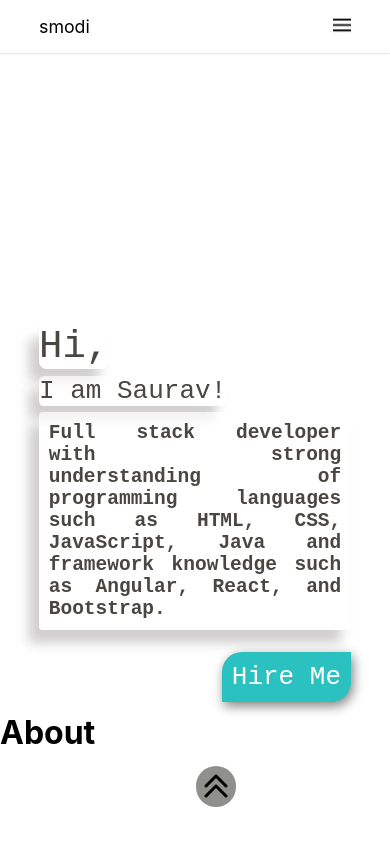
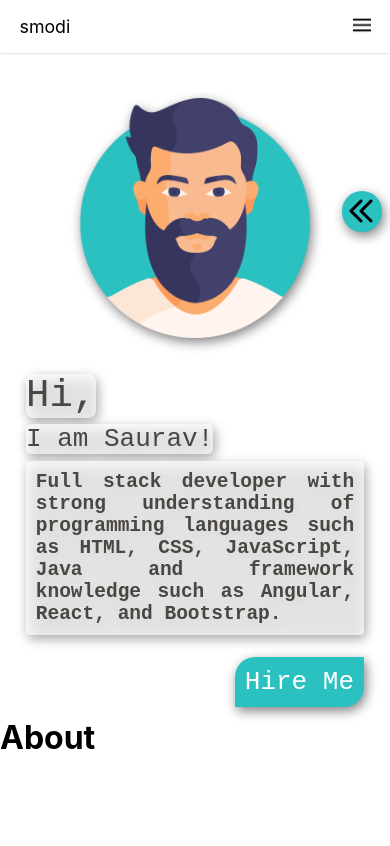
Before and after one commit to sauravmodi03/ReactPortfolio, a React (Create React App) app: page / in a window 390 px wide. Shown: the top 846 px of the page. Built offline with nearby package versions, Linux system fonts and the light colour scheme.

Commit message:
Updating css for responsive devices

```diff
--- a/src/App.scss
+++ b/src/App.scss
@@ -1,3 +1,5 @@
+  @use './css/Media';
+
   .App{
     transition: background-color .5s;
   }
@@ -33,7 +35,7 @@
     }
   }
 
-  @media screen and (min-width:40em) and (max-width:80em) {
+  @media #{Media.$ipad-pro-landscape} {
     .App-header {
       flex-flow: nowrap;
       align-items: center;
@@ -43,7 +45,7 @@
       background-position: right;
     }
     nav{
-      width: 100vw;
+      // width: 100vw;
       justify-content: space-evenly;
     }
     header nav nav{
--- a/src/Components/Flyer/Flyer.css
+++ /dev/null
@@ -1,149 +0,0 @@
-
-#Flyer{
-    height: 100%;
-    position: fixed;
-    display: flex;
-    margin-left: 1em;
-}
-
-.link-flyer{
-  position: absolute;
-  display: flex;
-  flex-direction: column;
-  justify-content: space-between;
-  animation: 1.5s ease-out 0s 1 slideInLeft;
-  align-items: center;
-  align-self: center;
-  transition: .5s;
-  overflow: hidden;
-}
-
-#acc-img {
-  background: #8f908b;
-  border-radius: 20px;
-  width: 2.5em;
-  text-align: center;
-  transition: .5s;
-  padding-top: 5px;
-}
-
-.rotate-carret{
-  transform: rotate(90deg);
-}
-
-@keyframes slideInLeft {
-  0% {
-    transform: translateX(-150%);
-    left: -150%;
-  }
-  100% {
-    transform: translateX(0);
-    left: 0;
-  }
-}
-
-.link-flyer img {
-  height: 2em;
-  width: 2em;
-}
-
-.show{
-  display: contents;
-}
-
-#carret-logo{
-  transition: .5s ease-out;
-}
-
-#flyer-links-wrap{
-  display: flex;
-  flex-direction: column;
-  overflow: hidden;
-  background: #8f908b;
-  justify-content: space-around;
-  transition: 1s;
-}
-
-#flyer-links-wrap{
-  height: 0;
-  border-radius: 0 0 20px 20px;
-  width: 2.5em;
-  text-align: center;
-}
-.acc-border-clip{
-  border-radius: 20px 20px 0 0 !important;
-}
-
-@media screen and (min-width:80em){
-
-  #flyer-links-wrap a:nth-of-type(1){
-    margin-top: 1em;
-  }
-  .expand-flyer{
-    height: 155px !important;
-  }
-
-}
-
-@media screen and (min-width:50em) and (max-width:80em){
-  #flyer-links-wrap{
-    height: 0;
-  }
-  #flyer-links-wrap a:nth-of-type(1){
-    margin-top: 1em;
-  }
-  .expand-flyer{
-    height: 155px !important;
-  }
-}
-
-@media screen and (max-width:50em){
-  .link-flyer{
-    align-items: center;
-    align-self: flex-end;
-    margin-bottom: 2em;
-    animation: 1.5s ease-out 0s 1 slideInTop;
-    flex-direction: row;
-    width: 2em;
-    overflow: hidden;
-    padding: .3em;
-    transition: .5s;
-  }
-  #flyer-links-wrap{
-    flex-direction: row;
-    height: 2.5em;
-    border-radius: 0 20px 20px 0;
-    width: 0;
-    align-items: center;
-  }
-  .flyer-wrapper{
-    width: 100vw;
-    position: absolute;
-    display: flex;
-    justify-content: center;
-  }
-  .flyer-acordian{
-    width:"12em" !important;
-  }
-  .acc-border-clip{
-    border-radius: 20px 0 0 20px !important;
-  }
-  .expand-flyer{
-    width: 155px !important;
-  }
-  #carret-logo{
-    transform: rotate(-90deg);
-  }
-  .rotate-carret {
-    transform: rotate(0deg) !important;
-  }
-
-  @keyframes slideInTop {
-    0% {
-      transform: translateY(200%);
-    }
-    100% {
-      transform: translateY(0);
-    }
-  }
-}
--- a/src/Components/Flyer/Flyer.js
+++ b/src/Components/Flyer/Flyer.js
@@ -8,7 +8,7 @@ import git from '../../img/gitb.png';
 import insta from '../../img/instab.png';
 import twitter from '../../img/twitterb.png';
 import carret from '../../img/carret.avif';
-import './Flyer.css';
+import './Flyer.scss';
 
 class Flyer extends React.Component{
 
--- /dev/null
+++ b/src/Components/Flyer/Flyer.scss
@@ -0,0 +1,161 @@
+@use '../../css/Media';
+
+#Flyer{
+    position: fixed;
+    display: flex;
+    margin-right: 0;
+    right: 3em;
+    top: 50%;
+    z-index: 5;
+}
+
+.link-flyer{
+  position: absolute;
+  display: flex;
+  flex-direction: column;
+  justify-content: space-between;
+  animation: 1.5s ease-out 0s 1 slideInRight;
+  align-items: center;
+  align-self: center;
+  transition: .5s;
+  overflow: hidden;
+  background: #2bc1c1;
+  border-radius: 20px;
+  filter: drop-shadow(2px 4px 6px grey);
+}
+
+#acc-img {
+  border-radius: 20px;
+  width: 2.5em;
+  text-align: center;
+  transition: .5s;
+  padding-top: 5px;
+  transform: rotate(180deg);
+}
+
+.rotate-carret{
+  transform: rotate(-90deg);
+}
+
+@keyframes slideInRight {
+  0% {
+    transform: translateX(150%);
+  }
+  100% {
+    transform: translateX(0);
+  }
+}
+
+.link-flyer img {
+  height: 2em;
+  width: 2em;
+}
+
+.show{
+  display: contents;
+}
+
+#carret-logo{
+  transition: .5s ease-out;
+}
+
+#flyer-links-wrap{
+  display: flex;
+  flex-direction: column;
+  overflow: hidden;
+  justify-content: space-around;
+  transition: 1s;
+}
+
+#flyer-links-wrap{
+  height: 0;
+  border-radius: 0 0 20px 20px;
+  width: 2.5em;
+  text-align: center;
+}
+.acc-border-clip{
+  border-radius: 20px 20px 0 0 !important;
+}
+
+.expand-flyer{
+  height: 155px !important;
+}
+
+@media screen and (min-width:80em){
+
+  #flyer-links-wrap a:nth-of-type(1){
+    margin-top: 1em;
+  }
+  #Flyer{
+    top: 25%;
+  }
+}
+
+@media #{Media.$ipad-pro-landscape}{
+  #flyer-links-wrap{
+    height: 0;
+  }
+  #flyer-links-wrap a:nth-of-type(1){
+    margin-top: 1em;
+  }
+  .expand-flyer{
+    height: 155px !important;
+  }
+}
+
+@media #{Media.$iphone-portrait}{
+  #Flyer{
+    top: 25%;
+  }
+}
+
+// @media screen and (max-width:50em){
+//   .link-flyer{
+//     align-items: center;
+//     align-self: flex-end;
+//     margin-bottom: 2em;
+//     animation: 1.5s ease-out 0s 1 slideInTop;
+//     flex-direction: row;
+//     width: 2em;
+//     overflow: hidden;
+//     padding: .3em;
+//     transition: .5s;
+//   }
+//   #flyer-links-wrap{
+//     flex-direction: row;
+//     height: 2.5em;
+//     border-radius: 0 20px 20px 0;
+//     width: 0;
+//     align-items: center;
+//   }
+//   .flyer-wrapper{
+//     width: 100vw;
+//     position: absolute;
+//     display: flex;
+//     justify-content: center;
+//   }
+//   .flyer-acordian{
+//     width:"12em" !important;
+//   }
+//   .acc-border-clip{
+//     border-radius: 20px 0 0 20px !important;
+//   }
+//   .expand-flyer{
+//     width: 155px !important;
+//   }
+//   #carret-logo{
+//     transform: rotate(-90deg);
+//   }
+//   .rotate-carret {
+//     transform: rotate(0deg) !important;
+//   }
+
+//   @keyframes slideInTop {
+//     0% {
+//       transform: translateY(200%);
+//     }
+//     100% {
+//       transform: translateY(0);
+//     }
+//   }
+// }
--- a/src/css/Header.scss
+++ b/src/css/Header.scss
@@ -1,3 +1,5 @@
+@use 'Media';
+
 #header{
     transition: .3s ease-in;
 }
@@ -29,6 +31,8 @@ header{
     z-index: 1;
     background-color: rgb(255 255 255 / 30%);
     backdrop-filter: blur(10px);
+    justify-content: space-between;
+    align-items: center;
 }
 
 #nav-button{
@@ -40,16 +44,60 @@ header{
     margin-left: 20%;
 }
 
-@media screen and (min-width:70em) {
+//Ipad Pro Landscape
+@media #{Media.$ipad-pro-landscape}{
+    #smodi {
+        margin-left: 10%;
+    }
+    .nav-link-wrap{
+        padding-right: 10%;
+        margin: 0;
+    }
+    #avatar{
+        max-width: 20em;
+    }
+  }
+
+  //Ipad Pro Potrait
+  @media #{Media.$ipad-pro-portrait}{
+    #smodi {
+        margin-left: 5%;
+    }
+    .nav-link-wrap{
+        padding-right: 5%;
+        margin: 0;
+    }
+  }
+
+@media screen and (min-width:75em) {
     .App-header {
       align-items: center;
       justify-content: space-between;
       padding-right: 2em;
     }
-
   }
 
-@media screen and (max-width:40em){
+// @media screen and (min-width:40em) and (max-width:80em) and (min-height:50){
+//     #smodi {
+//       margin-left: 5%;
+//     }
+// }
+
+@media #{Media.$iphone-landscape}{
+    #smodi{
+        margin-left: 10%;
+    }
+    .nav-link-wrap{
+        padding-right: 10%;
+        margin: 0;
+    }
+}
+
+@media #{Media.$iphone-portrait}{
+    .App-header {
+        flex-flow: column;
+        height: 3em;
+    }
     #header{
         gap: 0;
         justify-content: space-between;
@@ -63,8 +111,19 @@ header{
     }
     #nav-button{
         display: grid;
+        margin-right: 5%;
     }
     #smodi{
-        margin-left: 10%;
+        margin-left: 5%;
+    }
+    #nav-bg-portrait{
+        transition: .5s ease-in-out;
+    }
+    .nav-greyout{
+        width: 100vw;
+        height: 100vh;
+        background: #646464cc;
+        z-index: 6;
+        position: absolute;
     }
 }
--- a/src/css/HomeStyle.css
+++ b/src/css/HomeStyle.scss
@@ -1,15 +1,16 @@
+@use 'Media';
 
-.Home-main::-webkit-scrollbar {
+.Home::-webkit-scrollbar {
     display: none;
   }
 
-.Home-main{
+.Home{
   -ms-overflow-style: none;  /* IE and Edge */
   scrollbar-width: none;  /* Firefox */
-  left: 10%;
-  position: relative;
-  min-height: 100vh;
   display: flex;
+  flex-direction: row;
+  justify-content: space-between;
+  padding: 10% 20% 0 20%;
 }
 
 .Home-main img {
@@ -25,8 +26,6 @@
   gap: 0.5em;
   max-width: 40em;
   justify-content: center;
-    left: 20%;
-    position: relative;
 }
 
 .info-l1{
@@ -55,7 +54,7 @@
 .info-bg {
   background: #eeeeef;
   border-radius: 0.2em;
-  box-shadow: -10px 13px 12px 0px #b7b5b5a8;
+  filter: drop-shadow(2px 4px 6px grey);
 }
 
 .avatar img{
@@ -90,6 +89,7 @@
 
 #hire-nav{
   animation: hire-slideInLeft 1s ease-in;
+  transition: .2s;
 }
 
 @keyframes hire-slideInLeft {
@@ -97,21 +97,65 @@
   100%{transform: translateX(0);opacity: 1;}
 }
 
-@media screen and (min-width:80em) {
-  .info{
-    height: 80vh;
+#avatar{
+  filter: drop-shadow(2px 4px 6px grey);
+  animation: avatarScaleIn 1.5s ease-out;
+}
+
+/* #avatar:hover{
+  animation: avatarRotate 1.5s linear infinite;
+} */
+
+@keyframes avatarScaleIn {
+  0%{transform: scale(.2);
+      }
+  100%{transform: scale(1);
   }
 }
 
-@media screen and (min-width:50em) and (max-width:80em) {
-  .info{
-    height: 90vh;
+@keyframes avatarRotate {
+  0%{
+      transform: rotate(0deg);}
+  100%{
+      transform: rotate(350deg);}
+}
+
+@media #{Media.$ipad-pro-landscape}{
+  .Home{
+    padding: 10%;
+  }
+  .nav-link-wrap{
+    margin-right: 5%;
+  }
+  #avatar{
+    max-width: 25em;
   }
 }
 
-@media screen and (min-width:40em) and (max-width:80em)  and (max-height:30em){
-  .bg-main{
-    display: grid;
+@media #{Media.$ipad-pro-portrait}{
+  .Home{
+    padding: 20% 5% 10% 10%;
+  }
+  #avatar {
+    max-width: 15em;
+  }
+  .info{
+    padding: 10%;
+    max-width: 100%;
+  }
+  .Home{
+    flex-direction: column-reverse;
+    padding: 15% 0 0 0;
+    justify-items: center;
+    width: 100%;
+    align-items: center;
+    gap: 2em;
+  }
+}
+
+@media #{Media.$iphone-landscape}{
+  #avatar-container img{
+    max-width: 10em;
   }
   .info{
       display: flex;
@@ -129,10 +173,14 @@
   .info-l3{
       font-size: 1.2em;
   }
+  .Home{
+    padding:10%;
+    gap: 2em;
+  }
 
 }
 
-@media screen and (max-width:40em) {
+@media #{Media.$iphone-portrait}{
   .info-l1{
     font-size: 3em;
   }
@@ -146,16 +194,26 @@
     background: #ffffffb0;
   }
   .info{
-    padding: 0em 3em 0 3em;
     align-self: center;
     position: static;
-    padding-top: 25em;
+    max-width: 26em;
   }
   .Home-main{
     left: 0;
   }
   #Flyer{
     margin: 0;
+  }
+  #avatar-container img{
+    max-width: 15em;
+  }
+  .Home{
+    flex-direction: column-reverse;
+    padding: 25% 0 0 0;
+    justify-items: center;
+    width: 100%;
+    align-items: center;
+    gap: 2em;
   }
 }
 
--- /dev/null
+++ b/src/css/Media.scss
@@ -0,0 +1,11 @@
+$ipad-pro-landscape: "only screen and (min-width: 1024px) and (max-height: 1366px) and (orientation: landscape) and (-webkit-min-device-pixel-ratio: 1.5)";
+$ipad-pro-portrait: "only screen and (min-width: 768px) and (max-height: 1366px) and (orientation: portrait) and (-webkit-min-device-pixel-ratio: 1.5)";
+$iphone-landscape: "only screen and (min-width: 320px) and (max-height: 640px) and (orientation: landscape)";
+$iphone-portrait: "only screen and (max-width: 480px) and (min-height:600px) and (orientation: portrait)";
+
+:export{
+    ipadLandscape:$ipad-pro-landscape;
+    ipadPortrait:$ipad-pro-portrait;
+    iphoneLandscape:$iphone-landscape;
+    iphonePortrait:$iphone-portrait;
+}
--- a/src/css/NavMenu.scss
+++ b/src/css/NavMenu.scss
@@ -37,20 +37,15 @@ $theme-color:rgb(43 193 193);
     }
 }
 
-@media screen and (min-width:40em) and (max-width:70em){
-    .nav-link-wrap{
-        padding-right: 1em;
-    }
-    .NavMenu{
-        margin-right: 10%;
+@media screen and (min-width:40em) and (max-width:75em)  and (min-height:50){
+    .nav-link-wrap {
+        width: fit-content;
+        padding-right: 5%;
+        gap: 1em;
     }
 }
 
   @media screen and (max-width:40em) {
-    .App-header {
-        flex-flow: column;
-        height: 3em;
-    }
     .nav-centre{
         display: grid;
         position: absolute;
--- a/src/pages/Header.js
+++ b/src/pages/Header.js
@@ -1,17 +1,31 @@
 
+import Media from '../css/Media.scss';
 import '../css/Header.scss';
-import {useEffect} from 'react';
+import React, {useEffect, useState} from 'react';
 import NavMenu from './NavMenu';
 import { Link } from 'react-scroll';
 import menuLogo from '../img/menu.png';
 
-const Header = () => {
+function Header() {
+
+    const [navMobile, setNavMobile] = useState(window.matchMedia("only screen and (max-width: 480px) and (min-height:600px) and (orientation: portrait)").matches);
+
 
     useEffect(() => {
       const handleScroll = () => {
         if(window.scrollY > 20) document.getElementById("header").classList.add("head-on-scroll");
         else document.getElementById("header").classList.remove("head-on-scroll");
       };
+
+    //   const handleMedia = () => {
+    //     window.matchMedia(Media.iphonePortrait).addEventListener("change", e=>
+    //         setNavMobile(e.matches)
+    //     );
+    //   }
+
+      console.log(navMobile);
+      window.matchMedia("only screen and (max-width: 480px) and (min-height:600px) and (orientation: portrait)").addEventListener("change", e=>
+      setNavMobile(e.matches));
 
       window.addEventListener('scroll', handleScroll);
       handleScroll();
@@ -25,6 +39,7 @@ const Header = () => {
         var menu = document.getElementById("nav-link-wrap");
         menu.style.width="80%";
         menu.style.left="10%";
+        document.getElementById("nav-bg-portrait").classList.toggle("nav-greyout");
     }
 
 return(
@@ -32,8 +47,9 @@ return(
             <header id="header" className="App-header">
                 <nav id="smodi"><Link className="scale" to="home" spy={true} smooth={true} duration={500}></Link>smodi</nav>
                 <nav id="nav-button"><Link to="#" onClick={openNav}><img src={menuLogo} alt="Menu logo"/></Link></nav>
-                <NavMenu/>
+                {!navMobile && <NavMenu/>}
             </header>
+            { navMobile && <div id='nav-bg-portrait'><NavMenu/></div>}
         </div>
     );
 }
--- a/src/pages/Home.js
+++ b/src/pages/Home.js
@@ -1,6 +1,6 @@
-
 import { Link } from 'react-scroll';
-import '../css/HomeStyle.css';
+import '../css/HomeStyle.scss';
+import manLogo from '../img/man.png';
 
 function Home() {
     return (
@@ -14,6 +14,9 @@ function Home() {
                     </span>
                     <nav id="hire-nav"><Link id="hire-me" to='contact' activeClass="active" className="scale" spy={true} smooth={true} duration={500} >Hire Me</Link></nav>
             </section>
+            <section id="avatar-container">
+                <img id="avatar" src={manLogo} alt="Avatar Logo"/>
+            </section>
         </div>
     );
 }
--- a/src/pages/NavMenu.js
+++ b/src/pages/NavMenu.js
@@ -12,6 +12,7 @@ const closeNav = () => {
     var menu = document.getElementById("nav-link-wrap");
     menu.style.width="0";
     menu.style.left="50%";
+    document.getElementById("nav-bg-portrait").classList.toggle("nav-greyout");
 }
 
 
```
Also changed, not shown: src/img/man.png (added), 1 other file (tests, documents, lock files or other folders). Lines whose indentation alone changed are shown as unchanged.
